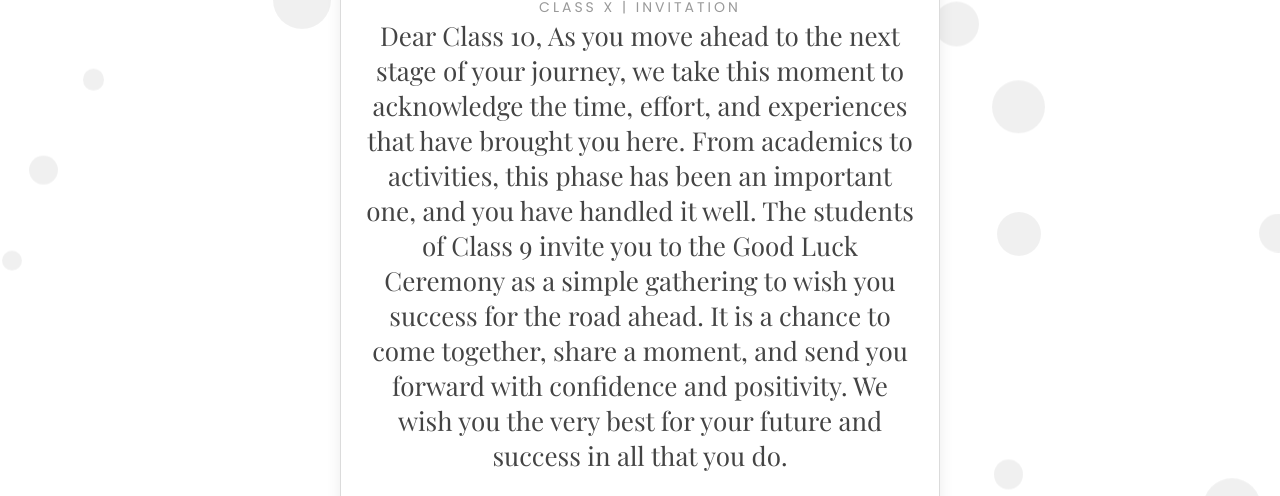
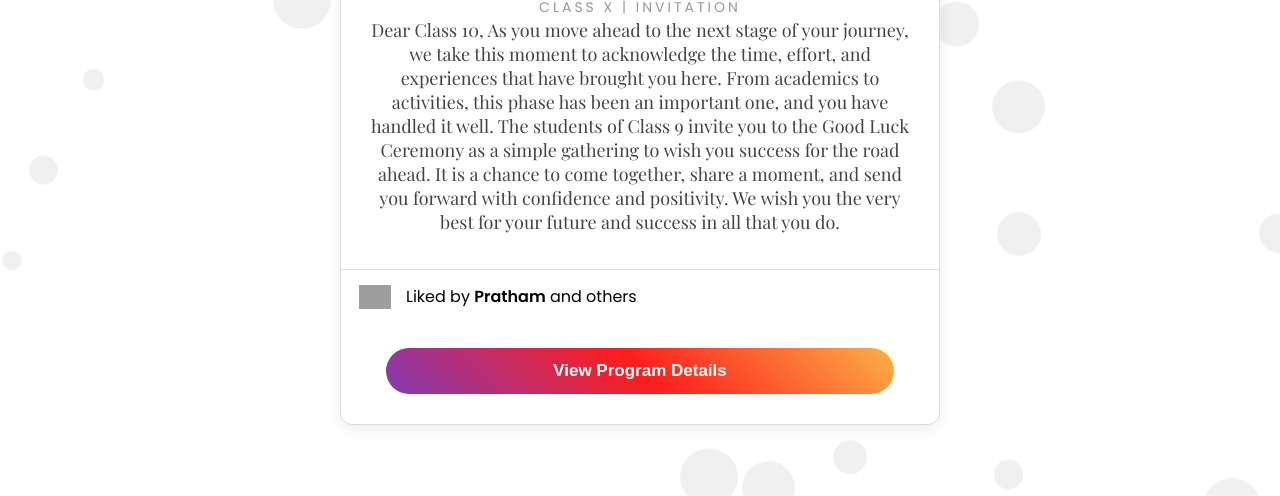
Before and after one commit to PG-UI-School/pg-ui-school.github.io, a plain HTML site: page index.html in a window 1280 px wide. Shown: the part 271-767 px from the top of the page. Drawn offline with nearby package versions, Linux system fonts and the light colour scheme; grey boxes are pictures that could not be loaded.

Commit message:
Update index.html

```diff
--- a/index.html
+++ b/index.html
@@ -232,7 +232,7 @@ for (let i = 0; i < 20; i++) {
             CLASS X | INVITATION
         </div>
 
-        <div class="cinematic" style="font-family:'Playfair Display',serif;font-size:26px;color:#444;">
+        <div class="cinematic" style="font-family:'Playfair Display',serif;font-size:18px;color:#444;">
            Dear Class 10,
 
 As you move ahead to the next stage of your journey, we take this moment to acknowledge the time, effort, and experiences that have brought you here. From academics to activities, this phase has been an important one, and you have handled it well.
```
